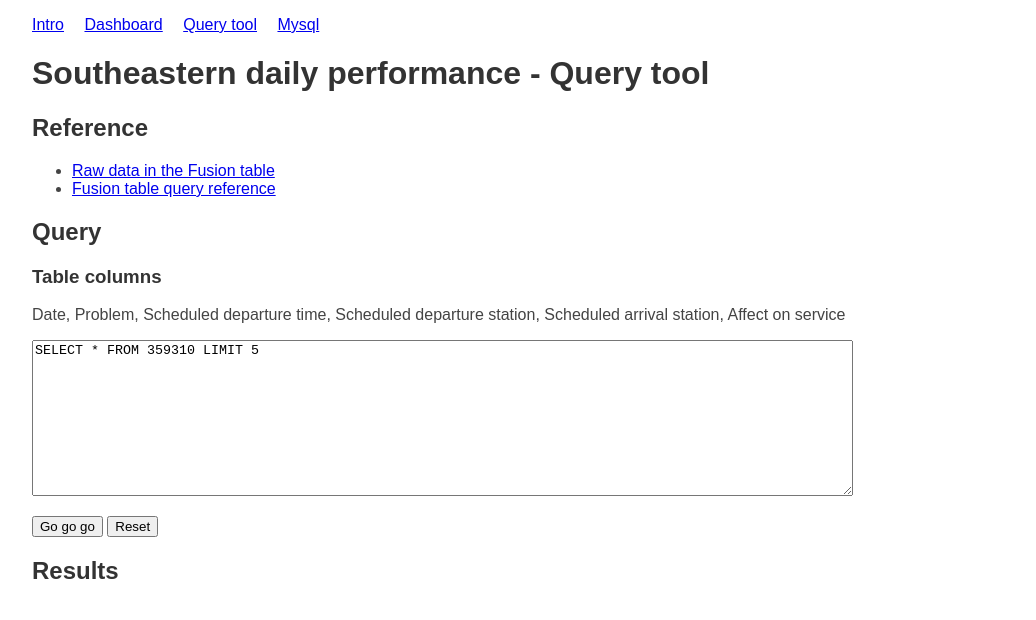
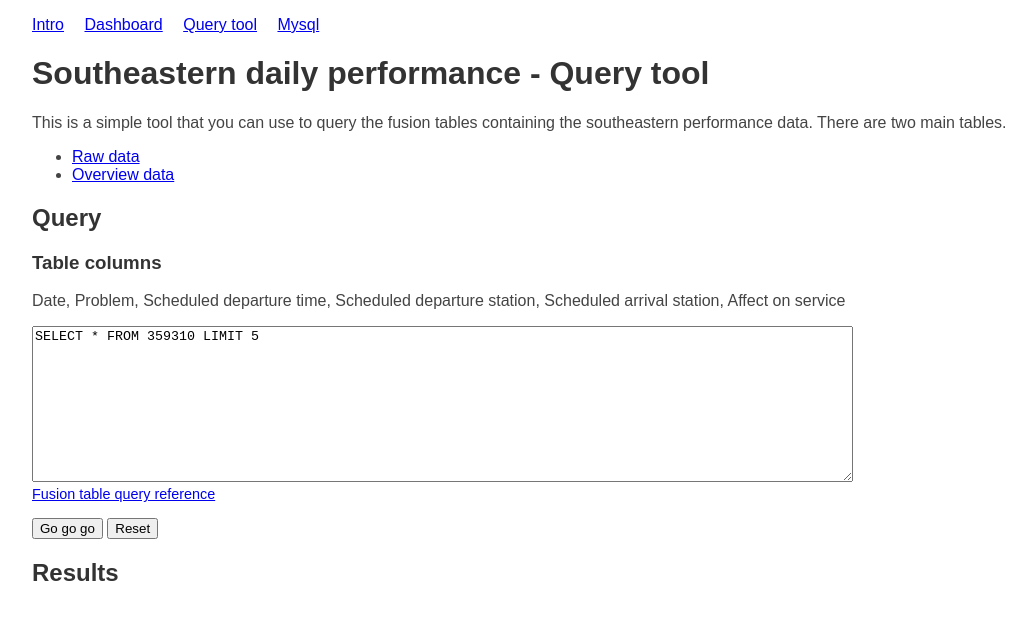
Before and after one commit to chrisroos/southeastern-daily-performance, a Jekyll site: the page built from query-tool.html, in a window 1280 px wide. Shown: the top 620 px of the page, without its empty margins (32-1068 px from the left). Built offline with Jekyll 4.4.1, drawn with Linux system fonts in a browser that asks for light colours; nearby versions of some CDN libraries.

Commit message:
Add an introduction to the query tool. Link to both the raw and overview data. Move the query reference below the textarea.

```diff
--- a/query-tool.html
+++ b/query-tool.html
@@ -2,14 +2,10 @@
 layout: default
 title: Southeastern daily performance - Query tool
 ---
-<h2>Reference</h2>
+<p>This is a simple tool that you can use to query the fusion tables containing the southeastern performance data. There are two main tables.</p>
 <ul>
-  <li>
-    <a target="_blank" href="http://www.google.com/fusiontables/DataSource?dsrcid=359310">Raw data in the Fusion table</a>
-  </li>
-  <li>
-    <a target="_blank" href="http://code.google.com/apis/fusiontables/docs/developers_reference.html#Select">Fusion table query reference</a>
-  </li>
+  <li><a target="_blank" href="http://www.google.com/fusiontables/DataSource?dsrcid=359310">Raw data</a></li>
+  <li><a target="_blank" href="http://www.google.com/fusiontables/DataSource?dsrcid=363664">Overview data</a></li>
 </ul>
 
 <h2>Query</h2>
@@ -17,9 +13,12 @@ title: Southeastern daily performance - Query tool
 <h3>Table columns</h3>
 <p>Date, Problem, Scheduled departure time, Scheduled departure station, Scheduled arrival station, Affect on service</p>
 
-<form>
-  <p>
+<form id="queryTool">
+  <div>
     <textarea id="rawQuery" cols="100" rows="10"></textarea>
+  </div>
+  <p class="help">
+    <a target="_blank" href="http://code.google.com/apis/fusiontables/docs/developers_reference.html#Select">Fusion table query reference</a>
   </p>
   <p>
     <input id="queryEncoder" type="button" value="Go go go" />
--- a/stylesheets/sedpr.css
+++ b/stylesheets/sedpr.css
@@ -26,3 +26,8 @@ th {
   display: inline;
   padding-right: 1em;
 }
+
+.help {
+  margin-top: 0;
+  font-size: 0.9em;
+}
```
